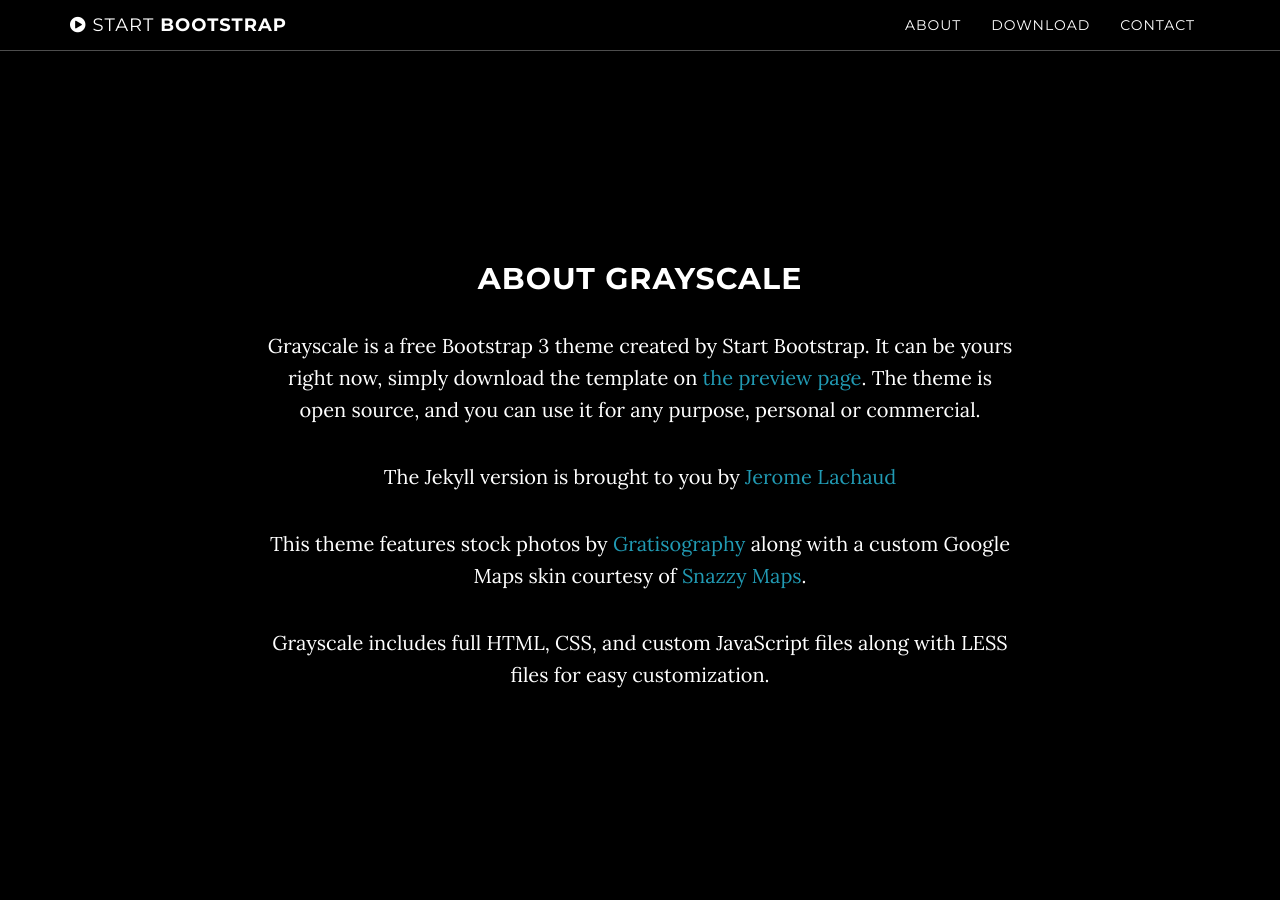
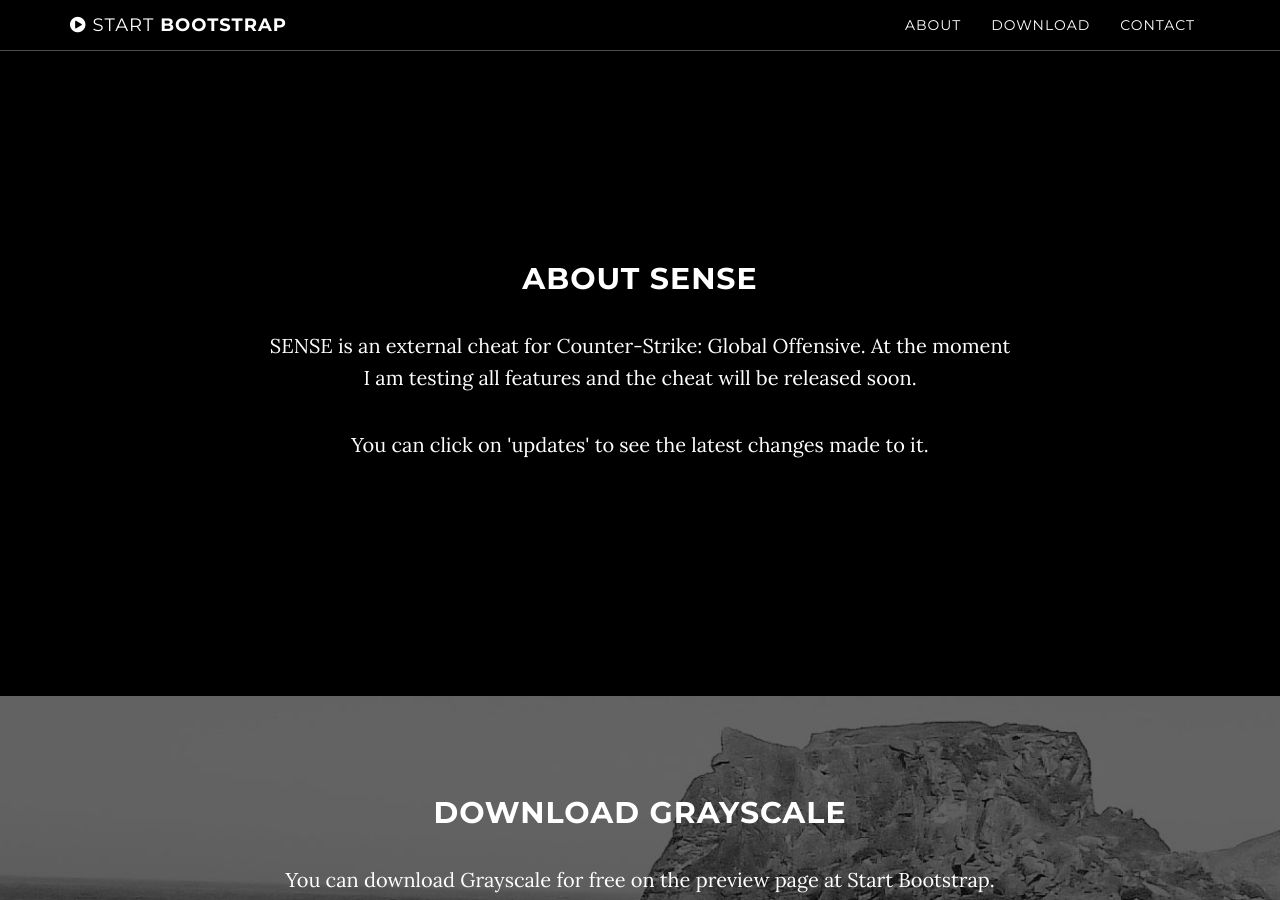
Before and after one commit to blueberryHase/blueberryHase.github.io, a Jekyll site: the page built from index.html, in a window 1280 px wide and 900 px high, scrolled down 838 px. Built offline with Jekyll 4.4.1, drawn with Linux system fonts in a browser that asks for light colours.

Commit message:
Changed About.html

```diff
--- a/_includes/about.html
+++ b/_includes/about.html
@@ -2,11 +2,9 @@
     <section id="about" class="container content-section text-center">
         <div class="row">
             <div class="col-lg-8 col-lg-offset-2">
-                <h2>About Grayscale</h2>
-                <p>Grayscale is a free Bootstrap 3 theme created by Start Bootstrap. It can be yours right now, simply download the template on <a href="http://startbootstrap.com/template-overviews/grayscale/">the preview page</a>. The theme is open source, and you can use it for any purpose, personal or commercial.</p>
-                <p>The Jekyll version is brought to you by <a href="https://github.com/jeromelachaud">Jerome Lachaud</a></p>
-                <p>This theme features stock photos by <a href="http://gratisography.com/">Gratisography</a> along with a custom Google Maps skin courtesy of <a href="http://snazzymaps.com/">Snazzy Maps</a>.</p>
-                <p>Grayscale includes full HTML, CSS, and custom JavaScript files along with LESS files for easy customization.</p>
+                <h2>About SENSE</h2>
+                <p>SENSE is an external cheat for Counter-Strike: Global Offensive. At the moment I am testing all features and the cheat will be released soon.<p>
+                <p>You can click on 'updates' to see the latest changes made to it.</p>
             </div>
         </div>
     </section>
```
